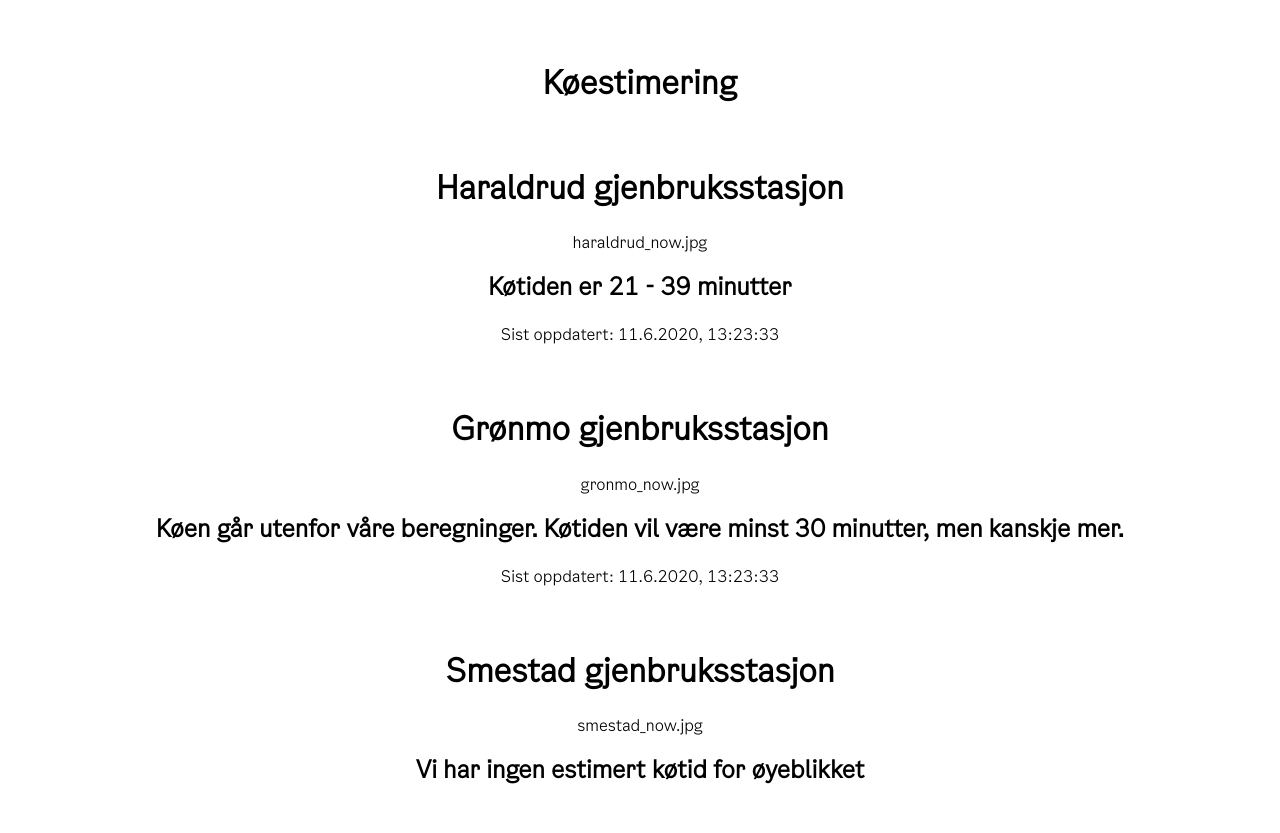
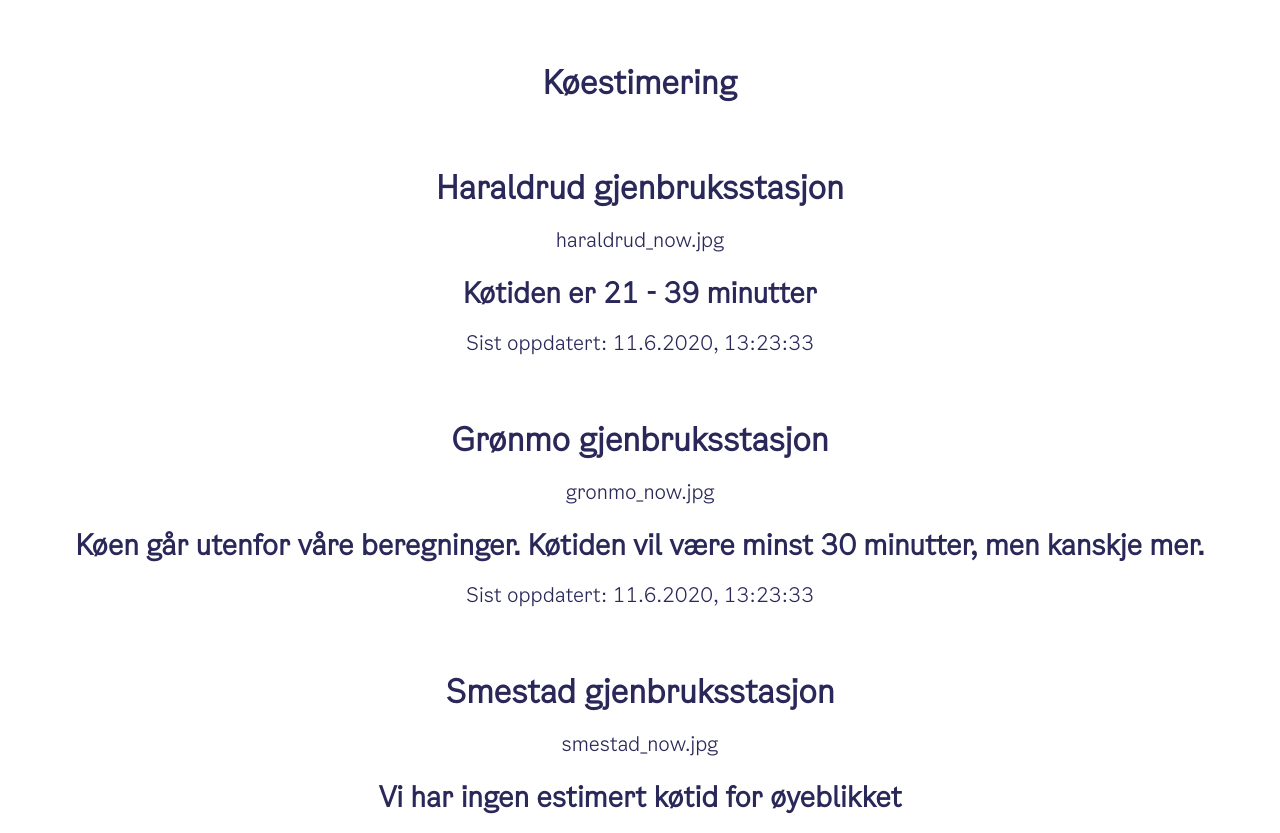
Before and after one commit to oslokommune/gjenbruksstasjoner-kotid-frontend, a Vue app: page / in a window 1280 px wide. Before the commit the page ends 806 px from the top, so only its background shows below. Built offline with nearby package versions, Linux system fonts and the light colour scheme.

Commit message:
DP-985: Added fontsize

```diff
--- a/src/App.vue
+++ b/src/App.vue
@@ -6,6 +6,7 @@
 
 <script>
 import QueueEstimations from "./components/QueueEstimations.vue";
+
 export default {
   name: "App",
   components: {
@@ -22,7 +23,23 @@ export default {
   -moz-osx-font-smoothing: grayscale;
   text-align: center;
   margin-top: 60px;
-  color: black;
+  font-size: 16px;
+  color: #2a2859;
   background-color: white;
 }
+h1 {
+  font-size: 2em;
+  margin-bottom: 0.5em;
+}
+h2 {
+  font-size: 1.75em;
+  margin-bottom: 0.5714em;
+}
+h3 {
+  font-size: 1.5em;
+  margin-bottom: 0.6666em;
+}
+p {
+  font-size: 1.25rem;
+}
 </style>
```
